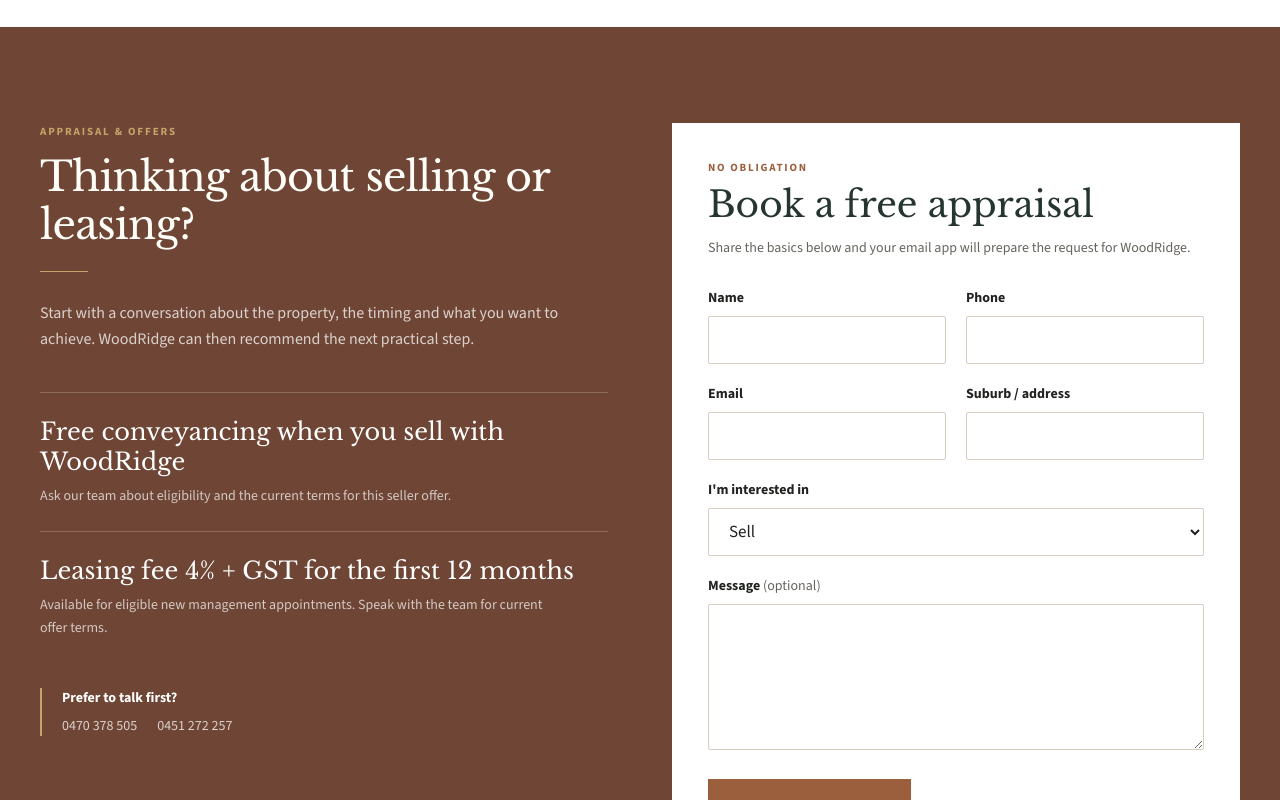
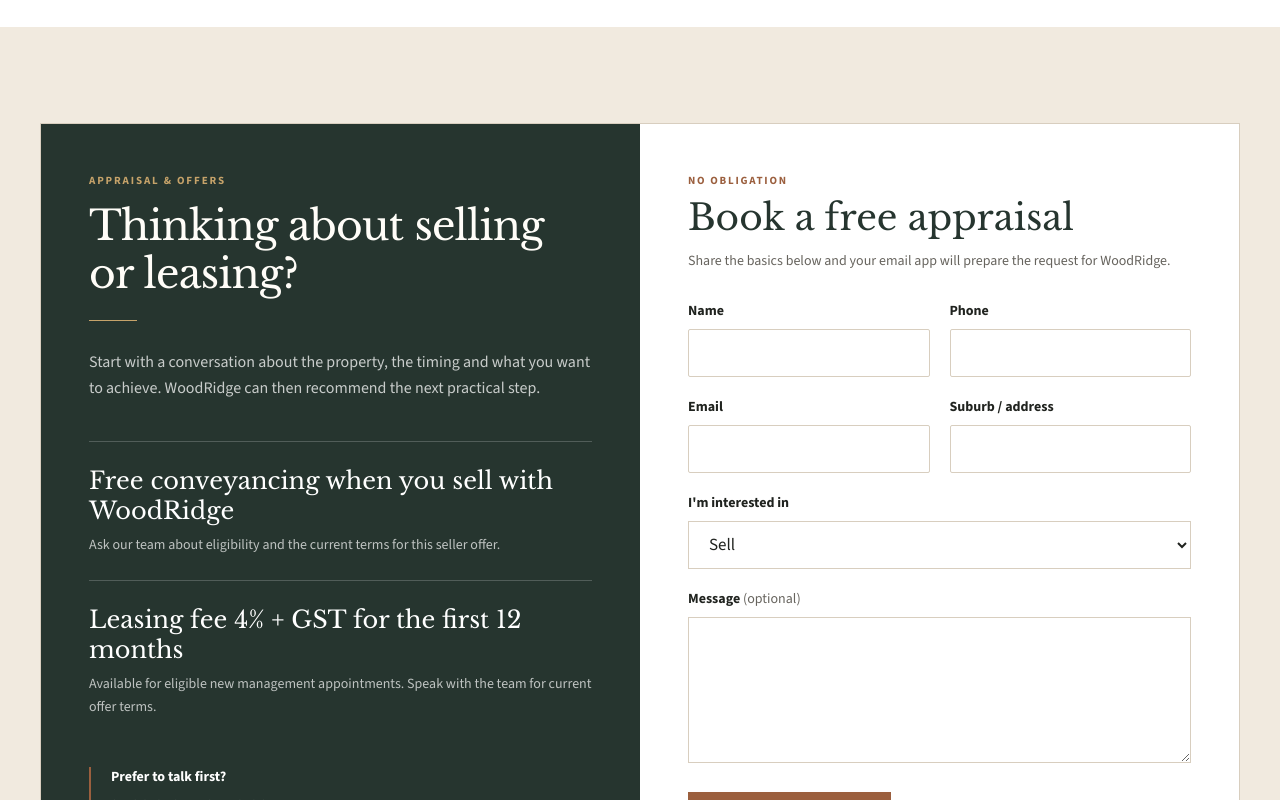
Before and after one commit to tayyabheree/Estate-website, a Next.js app: page / in a window 1280 px wide. Shown: the part 5000-5800 px from the top of the page. Built offline with nearby package versions, Linux system fonts and the light colour scheme.

Commit message:
Rebuild appraisal as WordPress-style split widget

```diff
--- a/components/sections/OffersAppraisal.tsx
+++ b/components/sections/OffersAppraisal.tsx
@@ -33,10 +33,7 @@ export function OffersAppraisal() {
   });
 
   const onSubmit = (values: Values) => {
-    const subject = encodeURIComponent(
-      "Free appraisal enquiry — " + values.suburb
-    );
-
+    const subject = encodeURIComponent("Free appraisal enquiry — " + values.suburb);
     const body = encodeURIComponent(
       [
         "Hello WoodRidge,",
@@ -56,19 +53,16 @@ export function OffersAppraisal() {
       ].join("\n")
     );
 
-    const recipients = site.contact.emails.join(",");
-
     setPrepared(true);
     window.location.href =
-      "mailto:" + recipients + "?subject=" + subject + "&body=" + body;
-
+      "mailto:" + site.contact.emails.join(",") + "?subject=" + subject + "&body=" + body;
     reset();
   };
 
   return (
-    <section id="offers" className="section bg-[#6f4635] text-white">
-      <div className="container grid gap-12 lg:grid-cols-12 lg:gap-16">
-        <div className="lg:col-span-6">
+    <section id="offers" className="section section--alt">
+      <div className="container grid gap-0 border border-line bg-white lg:grid-cols-12">
+        <div className="bg-navy p-7 text-white sm:p-10 lg:col-span-6 lg:p-12">
           <SectionHeading
             label="Appraisal & offers"
             title="Thinking about selling or leasing?"
@@ -76,7 +70,8 @@ export function OffersAppraisal() {
           />
 
           <p className="mt-7 max-w-xl text-base leading-relaxed text-white/75">
-            Start with a conversation about the property, the timing and what you want to achieve. WoodRidge can then recommend the next practical step.
+            Start with a conversation about the property, the timing and what you want to
+            achieve. WoodRidge can then recommend the next practical step.
           </p>
 
           <div className="mt-10">
@@ -92,10 +87,8 @@ export function OffersAppraisal() {
             ))}
           </div>
 
-          <div className="mt-6 border-l-2 border-teal pl-5">
-            <p className="text-sm font-bold text-white">
-              Prefer to talk first?
-            </p>
+          <div className="mt-6 border-l-2 border-brandBlue pl-5">
+            <p className="text-sm font-bold text-white">Prefer to talk first?</p>
             <div className="mt-2 flex flex-wrap gap-x-5 gap-y-1 text-sm text-white/75">
               {site.contact.phones.map((phone) => (
                 <a
@@ -112,7 +105,7 @@ export function OffersAppraisal() {
 
         <div
           id="appraisal"
-          className="scroll-mt-24 self-start bg-white p-6 text-ink sm:p-9 lg:col-span-6"
+          className="scroll-mt-24 bg-white p-7 text-ink sm:p-10 lg:col-span-6 lg:p-12"
         >
           <p className="text-[11px] font-bold uppercase tracking-[.16em] text-brandBlue">
             No obligation
@@ -128,40 +121,16 @@ export function OffersAppraisal() {
             onSubmit={handleSubmit(onSubmit)}
             className="mt-7 grid gap-5 sm:grid-cols-2"
           >
-            <FormField
-              label="Name"
-              id="name"
-              register={register("name")}
-              error={errors.name}
-            />
-            <FormField
-              label="Phone"
-              id="phone"
-              type="tel"
-              register={register("phone")}
-              error={errors.phone}
-            />
-            <FormField
-              label="Email"
-              id="email"
-              type="email"
-              register={register("email")}
-              error={errors.email}
-            />
-            <FormField
-              label="Suburb / address"
-              id="suburb"
-              register={register("suburb")}
-              error={errors.suburb}
-            />
+            <FormField label="Name" id="name" register={register("name")} error={errors.name} />
+            <FormField label="Phone" id="phone" type="tel" register={register("phone")} error={errors.phone} />
+            <FormField label="Email" id="email" type="email" register={register("email")} error={errors.email} />
+            <FormField label="Suburb / address" id="suburb" register={register("suburb")} error={errors.suburb} />
 
             <label className="block sm:col-span-2">
-              <span className="mb-2 block text-sm font-bold">
-                I&apos;m interested in
-              </span>
+              <span className="mb-2 block text-sm font-bold">I&apos;m interested in</span>
               <select
                 {...register("interest")}
-                className="min-h-12 w-full rounded-[2px] border border-line bg-white px-4"
+                className="min-h-12 w-full rounded-none border border-line bg-white px-4"
               >
                 <option>Sell</option>
                 <option>Lease</option>
@@ -177,10 +146,10 @@ export function OffersAppraisal() {
               <textarea
                 {...register("message")}
                 rows={4}
-                className="w-full rounded-[2px] border border-line p-4"
+                className="w-full rounded-none border border-line p-4"
               />
               {errors.message && (
-                <span className="mt-1 block text-sm text-[#7A1F26]">
+                <span className="mt-1 block text-sm text-[#7A3C36]">
                   {errors.message.message}
                 </span>
               )}
@@ -192,7 +161,7 @@ export function OffersAppraisal() {
               </button>
 
               {prepared && (
-                <p role="status" className="mt-4 text-sm font-bold text-[#176B59]">
+                <p role="status" className="mt-4 text-sm font-bold text-navy">
                   Your email app should now be open with the enquiry ready to send.
                 </p>
               )}
```
